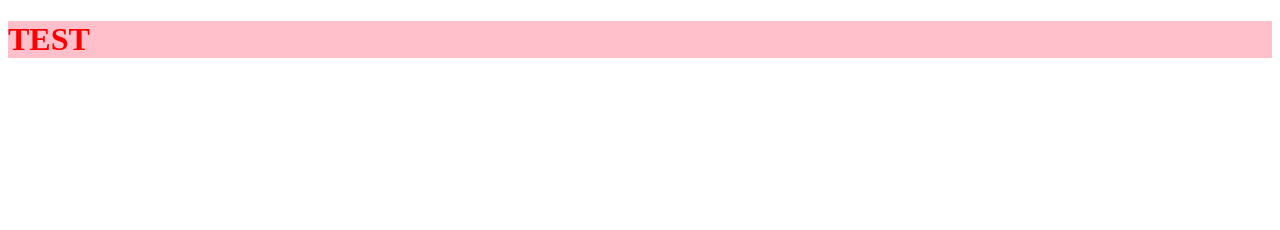
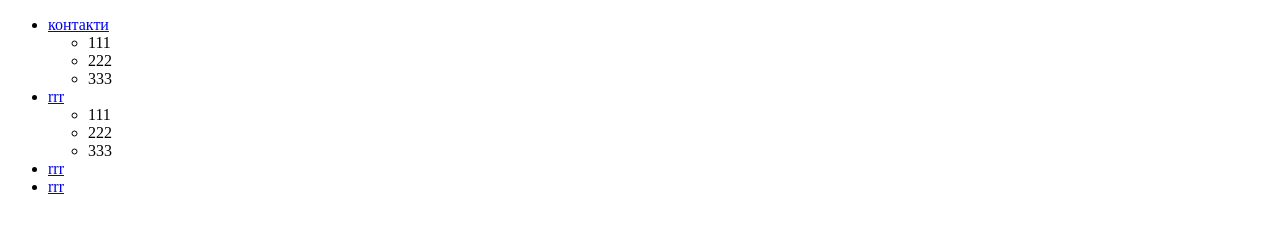
Before and after one commit to legchun/test, a plain HTML site: page index.html in a window 1280 px wide. Drawn offline with Linux system fonts and the light colour scheme.

Commit message:
html menu

```diff
--- a/index.html
+++ b/index.html
@@ -6,7 +6,26 @@
 	<link rel="stylesheet" type="text/css" href="style.css">
 </head>
 <body>
-	<h1>TEST</h1>
+	<div class="mm">
+		<ul class="mm">
+			<li><a href="0">контакти</a>
+				<ul>
+					<li>111</li>
+					<li>222</li>
+					<li>333</li>
+				</ul>
+			</li>
+			<li><a href="0">rrr</a>
+				<ul>
+					<li>111</li>
+					<li>222</li>
+					<li>333</li>
+				</ul>
+			</li>
+			<li><a href="0">rrr</a></li>
+			<li><a href="0">rrr</a></li>
+		</ul>
+</div>
 
 </body>
 </html>
```
